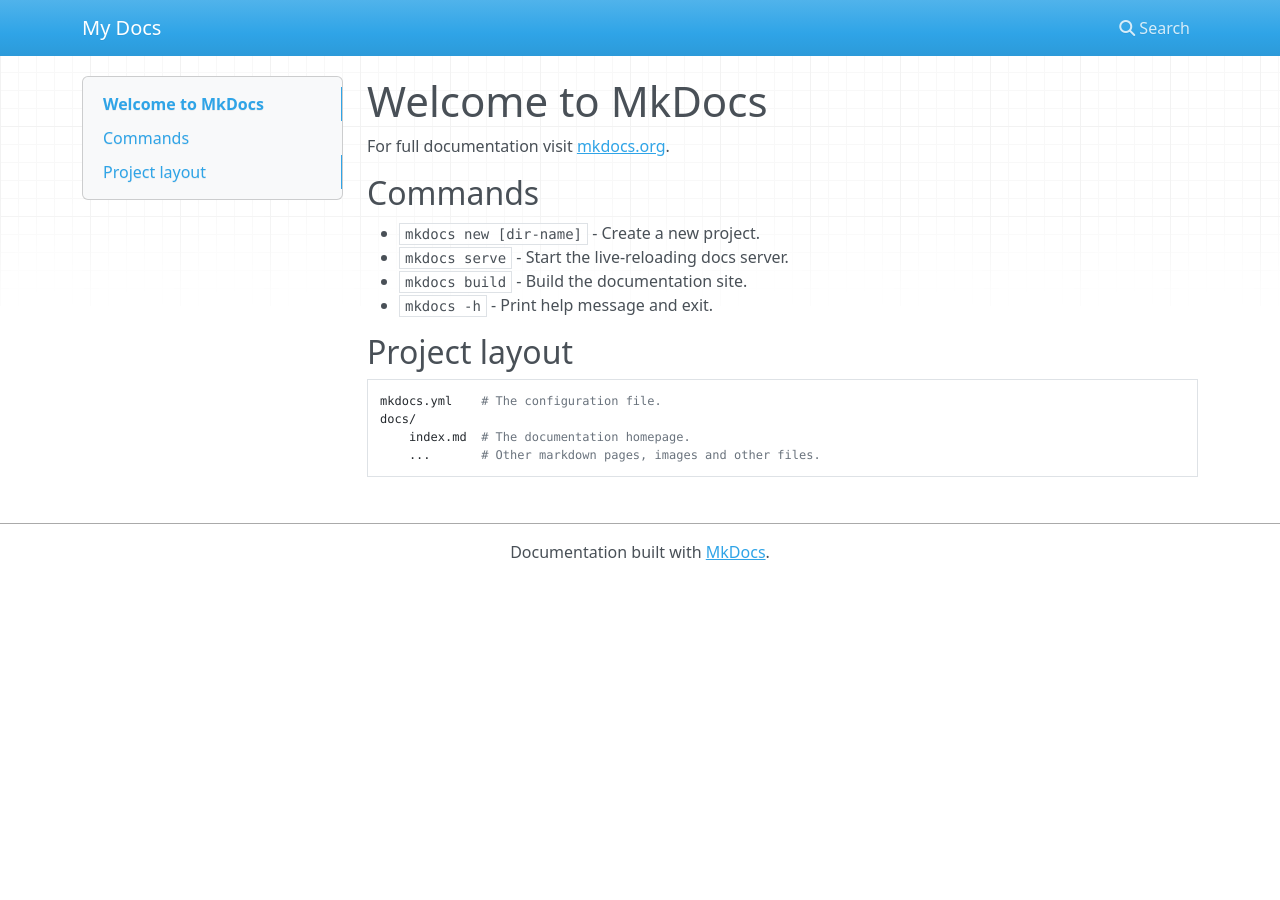
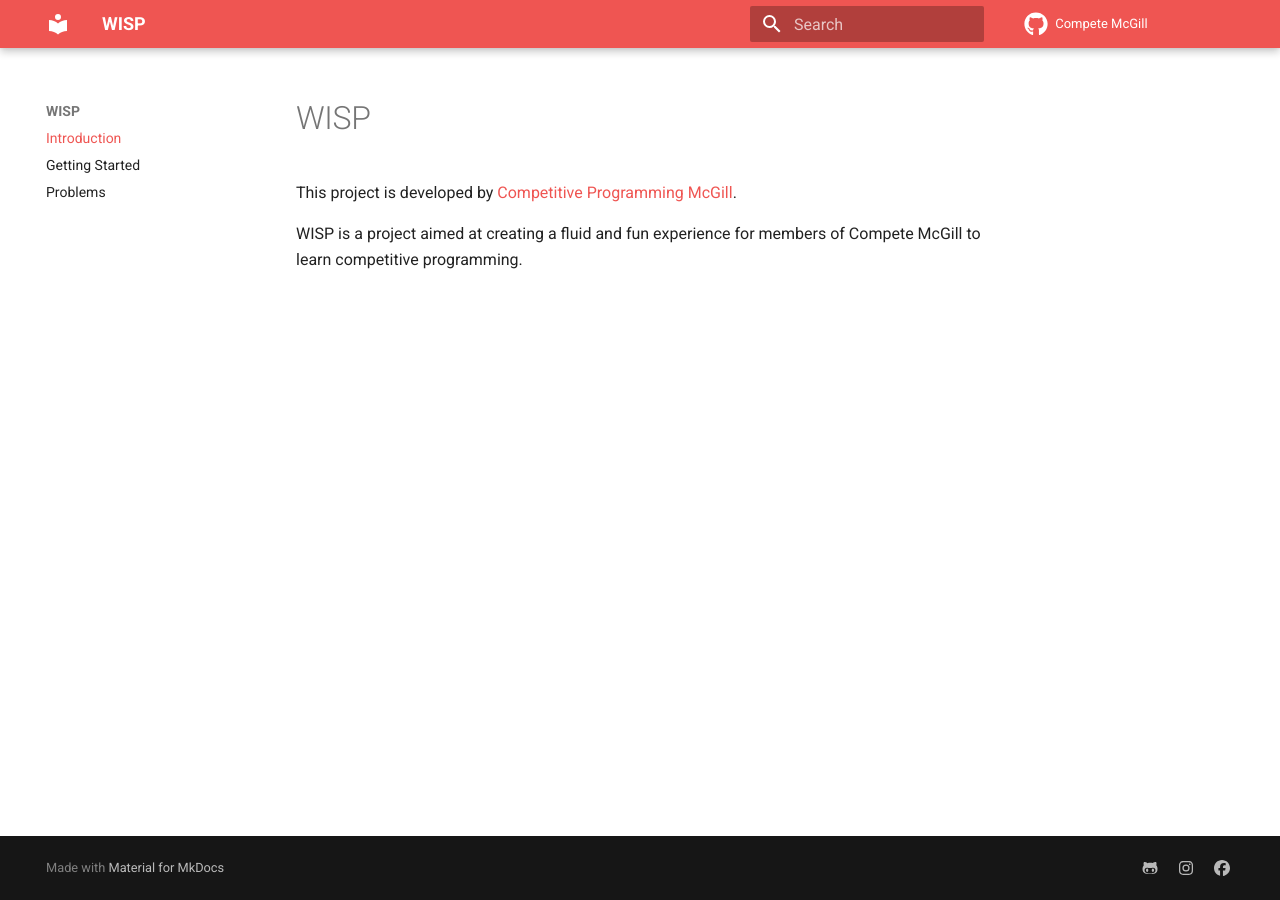
Before and after one commit to competemcgill/wisp, an MkDocs documentation site: the page built from docs/index.md, in a window 1280 px wide. Built offline with MkDocs 1.6.1 and Material for MkDocs 9.7.7, drawn with Linux system fonts in a browser that asks for light colours; nearby versions of some CDN libraries.

Commit message:
Material theme for docs, migrate Problems documentation to this repo

```diff
--- a/docs/index.md
+++ b/docs/index.md
@@ -1,17 +1,5 @@
-# Welcome to MkDocs
+# WISP
 
-For full documentation visit [mkdocs.org](https://www.mkdocs.org).
+This project is developed by [Competitive Programming McGill](https://compete-mcgill.ca).
 
-## Commands
-
-* `mkdocs new [dir-name]` - Create a new project.
-* `mkdocs serve` - Start the live-reloading docs server.
-* `mkdocs build` - Build the documentation site.
-* `mkdocs -h` - Print help message and exit.
-
-## Project layout
-
-    mkdocs.yml    # The configuration file.
-    docs/
-        index.md  # The documentation homepage.
-        ...       # Other markdown pages, images and other files.
+WISP is a project aimed at creating a fluid and fun experience for members of Compete McGill to learn competitive programming.
--- a/mkdocs.yml
+++ b/mkdocs.yml
@@ -1 +1,34 @@
-site_name: My Docs
+site_name: WISP
+site_description: A training platform for competitive programming
+
+repo_name: Compete McGill
+repo_url: https://github.com/Compete-McGill
+
+nav:
+    - Introduction: index.md
+    - Getting Started: getting_started.md
+    - Problems: problems.md
+theme:
+  name: "material"
+#   custom_dir: custom_theme/
+  # logo: "img/cp-logo.svg"
+#   favicon: "img/favicon-16x16.png"
+  icon:
+    logo: material/library
+    repo: fontawesome/brands/github
+  language: "en"
+  palette:
+    primary: "red"
+    accent: "red"
+  font:
+    text: "Roboto"
+    code: "Roboto Mono"
+
+extra:
+  social:
+    - icon: fontawesome/brands/github-alt
+      link: https://github.com/Compete-McGill
+    - icon: fontawesome/brands/instagram
+      link: https://www.instagram.com/competemcgill/
+    - icon: fontawesome/brands/facebook
+      link: https://www.facebook.com/CompeteMcGill/
```
Also changed, not shown: docs/getting_started.md (added, +5 -0 lines), docs/problems.md (added, +293 -0 lines), docs/img/cp-logo.png (added), docs/img/cp-logo.svg (added), 1 other file.
